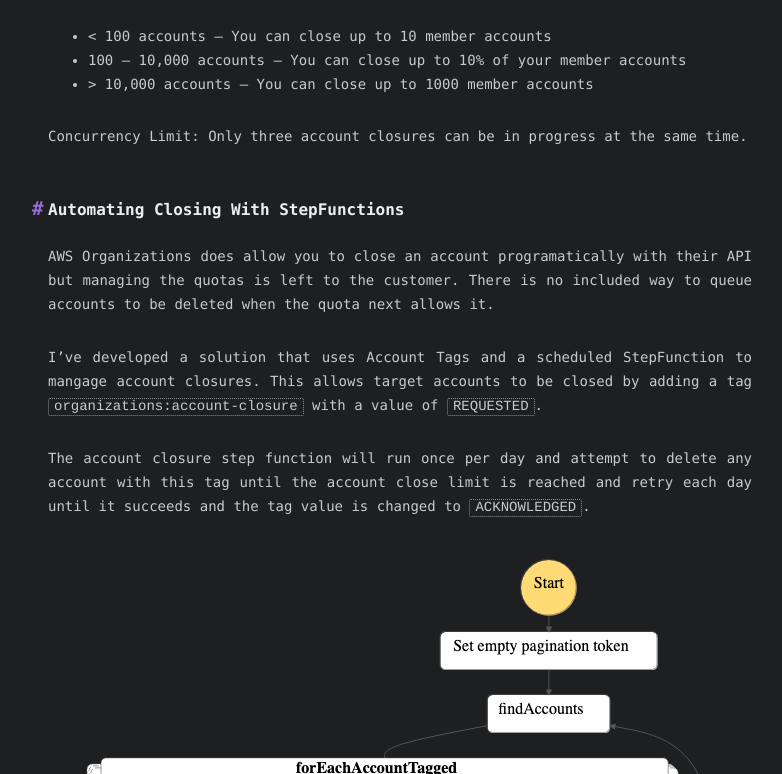
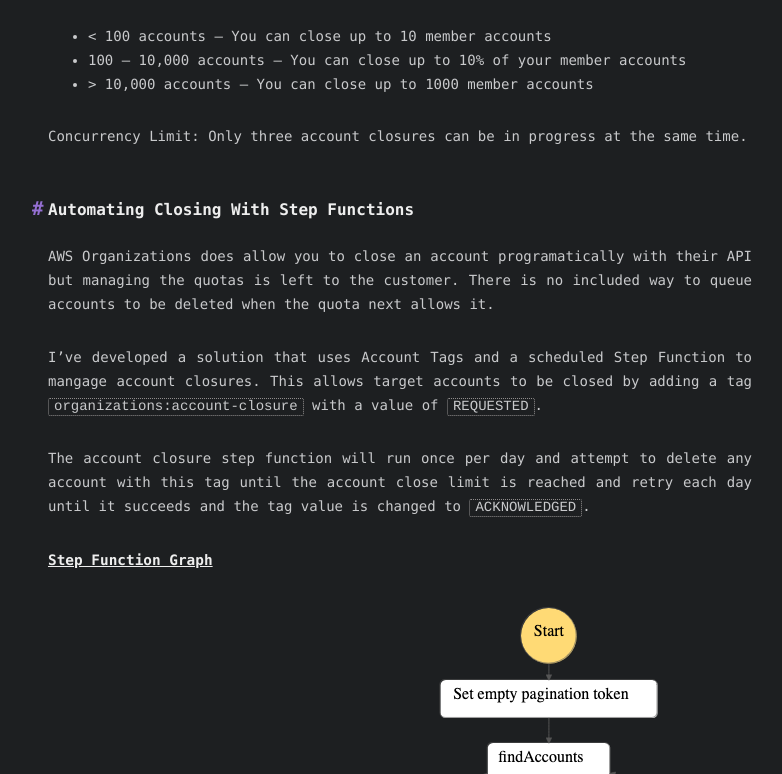
Before and after one commit to lora-reames/lora-reames.github.io, a plain HTML site: page 2024/12/03/Closing-AWS-accounts-at-scale/index.html in a window 1280 px wide. Shown: the part 562-1336 px from the top of the page, without its empty margins (240-1022 px from the left). Drawn offline with nearby package versions, Linux system fonts and the light colour scheme; some packages are replaced by stand-ins of ours; a script that the page names is missing.

Commit message:
Site updated: 2024-12-05 12:34:38

```diff
--- a/2024/12/03/Closing-AWS-accounts-at-scale/index.html
+++ b/2024/12/03/Closing-AWS-accounts-at-scale/index.html
@@ -16,7 +16,7 @@
 <meta property="og:image" content="http://example.com/images/account_closure_stepfunctions_graph.png">
 <meta property="og:image" content="https://res.cloudinary.com/jerrick/image/upload/d_642250b563292b35f27461a7.png,f_jpg,fl_progressive,q_auto,w_1024/dvmjxqrdu1dyqfbbrsgr.jpg">
 <meta property="article:published_time" content="2024-12-03T06:00:00.000Z">
-<meta property="article:modified_time" content="2024-12-04T21:46:25.524Z">
+<meta property="article:modified_time" content="2024-12-05T18:34:12.922Z">
 <meta property="article:author" content="Lora Reames">
 <meta property="article:tag" content="AWS Organizations">
 <meta property="article:tag" content="AWS Step Functions">
@@ -124,7 +124,7 @@
 
 
       <div id="toc">
-        <ol class="toc"><li class="toc-item toc-level-2"><a class="toc-link" href="#Closing-Accounts"><span class="toc-number">1.</span> <span class="toc-text">Closing Accounts</span></a></li><li class="toc-item toc-level-2"><a class="toc-link" href="#The-Quotas"><span class="toc-number">2.</span> <span class="toc-text">The Quotas</span></a></li><li class="toc-item toc-level-2"><a class="toc-link" href="#Automating-Closing-With-StepFunctions"><span class="toc-number">3.</span> <span class="toc-text">Automating Closing With StepFunctions</span></a></li><li class="toc-item toc-level-2"><a class="toc-link" href="#Always-Be-Closing"><span class="toc-number">4.</span> <span class="toc-text">Always Be Closing</span></a></li><li class="toc-item toc-level-2"><a class="toc-link" href="#Solution-Repo"><span class="toc-number">5.</span> <span class="toc-text">Solution Repo</span></a></li></ol>
+        <ol class="toc"><li class="toc-item toc-level-2"><a class="toc-link" href="#Closing-Accounts"><span class="toc-number">1.</span> <span class="toc-text">Closing Accounts</span></a></li><li class="toc-item toc-level-2"><a class="toc-link" href="#The-Quotas"><span class="toc-number">2.</span> <span class="toc-text">The Quotas</span></a></li><li class="toc-item toc-level-2"><a class="toc-link" href="#Automating-Closing-With-Step-Functions"><span class="toc-number">3.</span> <span class="toc-text">Automating Closing With Step Functions</span></a><ol class="toc-child"><li class="toc-item toc-level-3"><a class="toc-link" href="#Step-Function-Graph"><span class="toc-number">3.1.</span> <span class="toc-text">Step Function Graph</span></a></li></ol></li><li class="toc-item toc-level-2"><a class="toc-link" href="#Always-Be-Closing"><span class="toc-number">4.</span> <span class="toc-text">Always Be Closing</span></a></li><li class="toc-item toc-level-2"><a class="toc-link" href="#Solution-Repo"><span class="toc-number">5.</span> <span class="toc-text">Solution Repo</span></a></li></ol>
       </div>
 
   </span>
@@ -179,10 +179,10 @@
 <li>&gt; 10,000 accounts – You can close up to 1000 member accounts</li>
 </ul>
 <p>Concurrency Limit: Only three account closures can be in progress at the same time.</p>
-<h2 id="Automating-Closing-With-StepFunctions"><a href="#Automating-Closing-With-StepFunctions" class="headerlink" title="Automating Closing With StepFunctions"></a>Automating Closing With StepFunctions</h2><p>AWS Organizations does allow you to close an account programatically with their API but managing the quotas is left to the customer. There is no included way to queue accounts to be deleted when the quota next allows it.</p>
-<p>I’ve developed a solution that uses Account Tags and a scheduled StepFunction to mangage account closures. This allows target accounts to be closed by adding a tag <code>organizations:account-closure</code> with a value of <code>REQUESTED</code>.</p>
+<h2 id="Automating-Closing-With-Step-Functions"><a href="#Automating-Closing-With-Step-Functions" class="headerlink" title="Automating Closing With Step Functions"></a>Automating Closing With Step Functions</h2><p>AWS Organizations does allow you to close an account programatically with their API but managing the quotas is left to the customer. There is no included way to queue accounts to be deleted when the quota next allows it.</p>
+<p>I’ve developed a solution that uses Account Tags and a scheduled Step Function to mangage account closures. This allows target accounts to be closed by adding a tag <code>organizations:account-closure</code> with a value of <code>REQUESTED</code>.</p>
 <p>The account closure step function will run once per day and attempt to delete any account with this tag until the account close limit is reached and retry each day until it succeeds and the tag value is changed to <code>ACKNOWLEDGED</code>.</p>
-<p><img src="/images/account_closure_stepfunctions_graph.png" alt="step function graph"></p>
+<h3 id="Step-Function-Graph"><a href="#Step-Function-Graph" class="headerlink" title="Step Function Graph"></a>Step Function Graph</h3><p><img src="/images/account_closure_stepfunctions_graph.png" alt="step function graph"></p>
 <h2 id="Always-Be-Closing"><a href="#Always-Be-Closing" class="headerlink" title="Always Be Closing"></a>Always Be Closing</h2><p>Once the solution is deployed this capability can be used manually or as part of larger process. You no longer need track your quota to come back and close accounts the step function will allways be closing for you.</p>
 <p><img src="https://res.cloudinary.com/jerrick/image/upload/d_642250b563292b35f27461a7.png,f_jpg,fl_progressive,q_auto,w_1024/dvmjxqrdu1dyqfbbrsgr.jpg" alt="ABC"></p>
 <h2 id="Solution-Repo"><a href="#Solution-Repo" class="headerlink" title="Solution Repo"></a>Solution Repo</h2><p>I’ve published my solution in this <a target="_blank" rel="noopener" href="https://github.com/lora-reames/aws-account-closure">Repo</a> where you can find additional details and future updates.</p>
@@ -209,7 +209,7 @@
 
 
       <div id="toc-footer" style="display: none">
-        <ol class="toc"><li class="toc-item toc-level-2"><a class="toc-link" href="#Closing-Accounts"><span class="toc-number">1.</span> <span class="toc-text">Closing Accounts</span></a></li><li class="toc-item toc-level-2"><a class="toc-link" href="#The-Quotas"><span class="toc-number">2.</span> <span class="toc-text">The Quotas</span></a></li><li class="toc-item toc-level-2"><a class="toc-link" href="#Automating-Closing-With-StepFunctions"><span class="toc-number">3.</span> <span class="toc-text">Automating Closing With StepFunctions</span></a></li><li class="toc-item toc-level-2"><a class="toc-link" href="#Always-Be-Closing"><span class="toc-number">4.</span> <span class="toc-text">Always Be Closing</span></a></li><li class="toc-item toc-level-2"><a class="toc-link" href="#Solution-Repo"><span class="toc-number">5.</span> <span class="toc-text">Solution Repo</span></a></li></ol>
+        <ol class="toc"><li class="toc-item toc-level-2"><a class="toc-link" href="#Closing-Accounts"><span class="toc-number">1.</span> <span class="toc-text">Closing Accounts</span></a></li><li class="toc-item toc-level-2"><a class="toc-link" href="#The-Quotas"><span class="toc-number">2.</span> <span class="toc-text">The Quotas</span></a></li><li class="toc-item toc-level-2"><a class="toc-link" href="#Automating-Closing-With-Step-Functions"><span class="toc-number">3.</span> <span class="toc-text">Automating Closing With Step Functions</span></a><ol class="toc-child"><li class="toc-item toc-level-3"><a class="toc-link" href="#Step-Function-Graph"><span class="toc-number">3.1.</span> <span class="toc-text">Step Function Graph</span></a></li></ol></li><li class="toc-item toc-level-2"><a class="toc-link" href="#Always-Be-Closing"><span class="toc-number">4.</span> <span class="toc-text">Always Be Closing</span></a></li><li class="toc-item toc-level-2"><a class="toc-link" href="#Solution-Repo"><span class="toc-number">5.</span> <span class="toc-text">Solution Repo</span></a></li></ol>
       </div>
 
 
```
